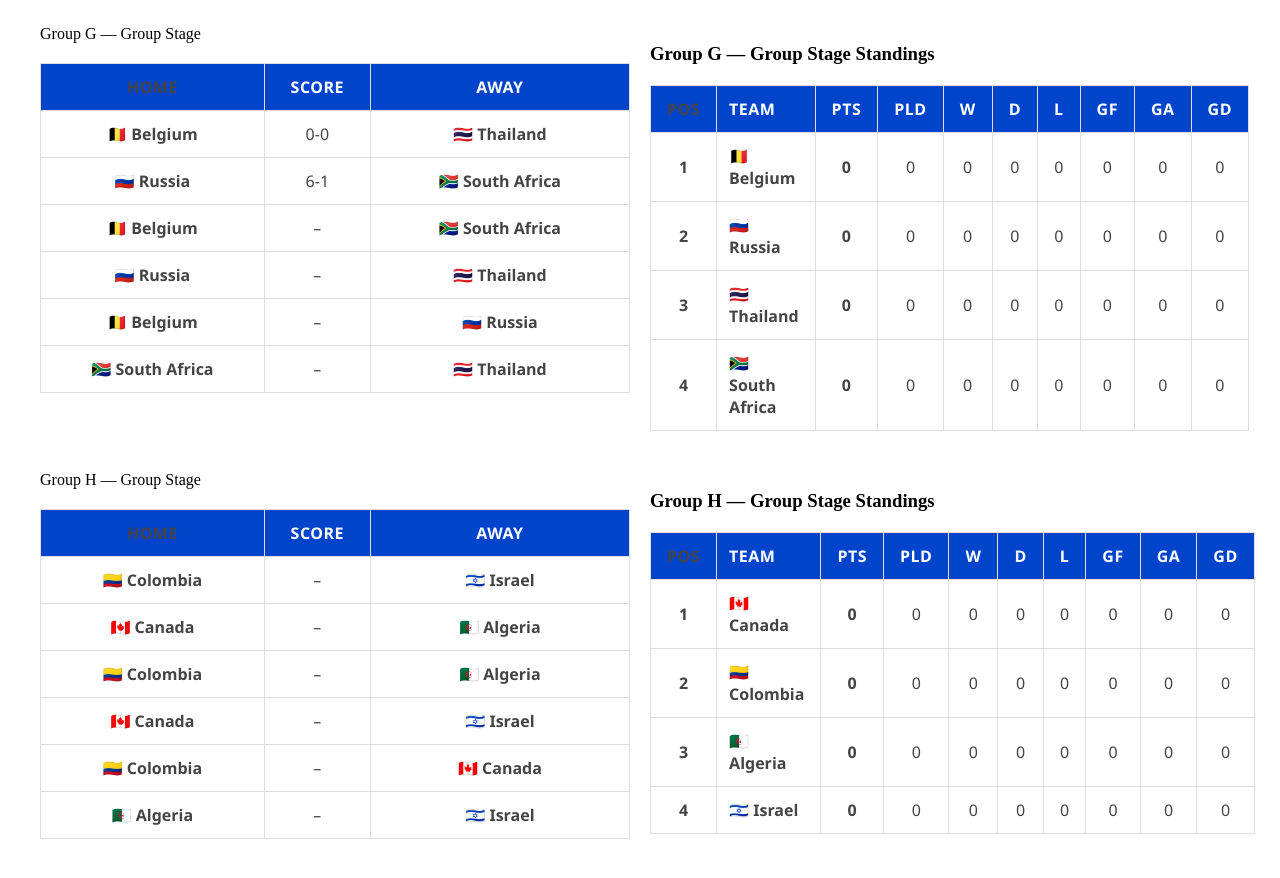
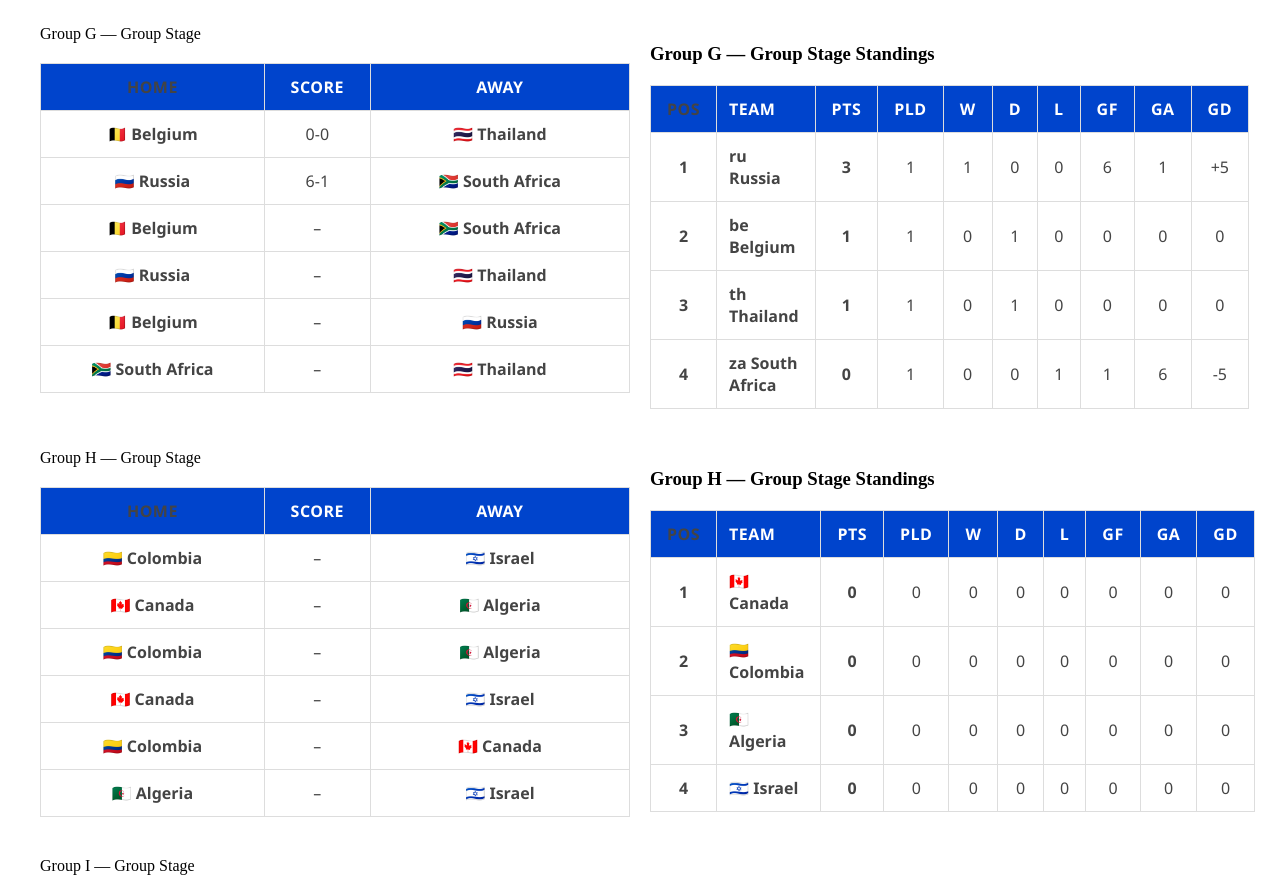
Before and after one commit to MarcusMachado15/whoisgonnawin-clean, a Next.js app: page /worldcup in a window 1280 px wide. Shown: the part 2640-3518 px from the top of the page. Built offline with nearby package versions, Linux system fonts and the light colour scheme.

Commit message:
Atualiza World Cup 2025 (grupos e estilo)

```diff
--- a/app/worldcup/page.tsx
+++ b/app/worldcup/page.tsx
@@ -159,7 +159,11 @@ const groupsData: Record<string, { title?: string; matches: Match[]; standings:
       { home: '🇧🇪 Belgium',      score: '–', away: '🇷🇺 Russia' },
       { home: '🇿🇦 South Africa', score: '–', away: '🇹🇭 Thailand' },
     ],
-    standings: [],
+    standings: [ { pos: 1, team: 'ru Russia',        played: 1, won: 1, draw: 0, lost: 0, gf: 6, ga: 1, gd: +5, pts: 3 },
+  { pos: 2, team: 'be Belgium',       played: 1, won: 0, draw: 1, lost: 0, gf: 0, ga: 0, gd:  0, pts: 1 },
+  { pos: 3, team: 'th Thailand',      played: 1, won: 0, draw: 1, lost: 0, gf: 0, ga: 0, gd:  0, pts: 1 },
+  { pos: 4, team: 'za South Africa',  played: 1, won: 0, draw: 0, lost: 1, gf: 1, ga: 6, gd: -5, pts: 0 },
+],
   },
 
   'Group H': {
```
